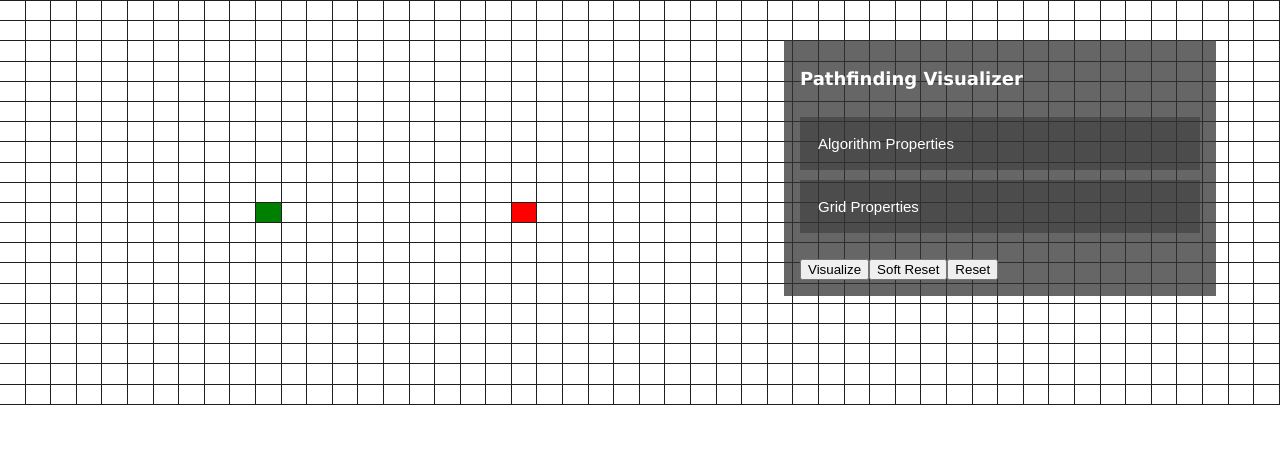
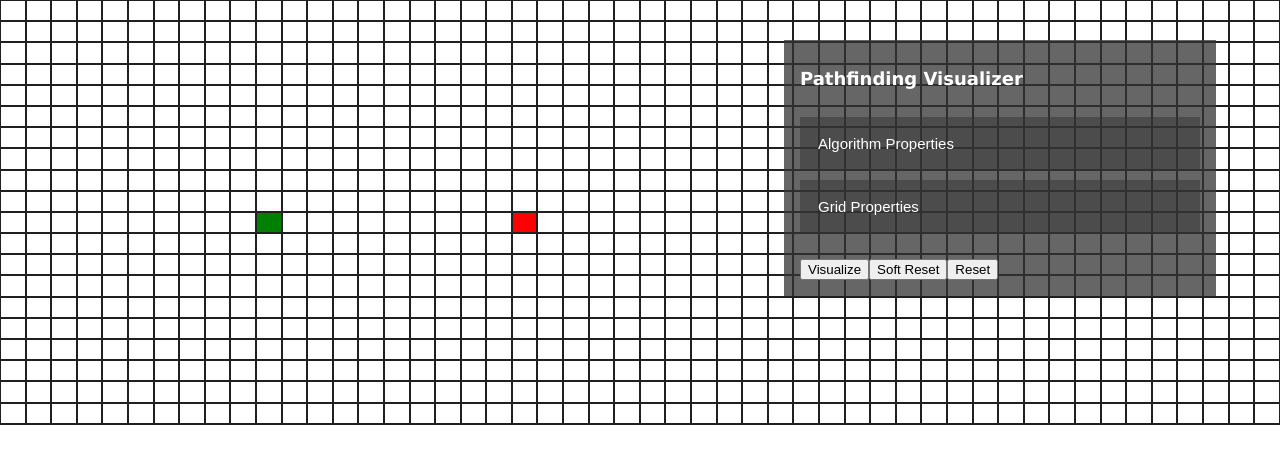
Before and after one commit to gdkat/Pathfinding-Visualized, a React (Create React App) app: page / in a window 1280 px wide. Shown: the top 464 px of the page. Built offline with nearby package versions, Linux system fonts and the light colour scheme.

Commit message:
Grid Size Edits + Fixed Settings Drag Bug on first click

```diff
--- a/src/App.css
+++ b/src/App.css
@@ -4,5 +4,4 @@ body {
   width: 100%;
   height: 100%;
   position: relative;
-  overflow: hidden;
 }
--- a/src/PathfindingVisualizer/Node/Node.css
+++ b/src/PathfindingVisualizer/Node/Node.css
@@ -1,6 +1,6 @@
 .node {
   flex: 1;
-  border-right: 0.5px solid rgb(32, 32, 32);
+  border: 0.5px solid rgb(32, 32, 32);
   padding-bottom: 1.5%;
   padding-right: 1.5%;
   position: relative;
@@ -132,6 +132,7 @@
 
 .node-wall {
   background-color: darkslategray;
+  transition: 0.3s;
   /* animation-name: wallNodeAnimation;
   animation-duration: 0.3s;
   animation-timing-function: ease-out;
--- a/src/PathfindingVisualizer/NodeGrid/NodeGrid.css
+++ b/src/PathfindingVisualizer/NodeGrid/NodeGrid.css
@@ -3,10 +3,10 @@
 }
 
 .node-grid-row {
-  border-bottom: 0.5px solid rgb(32, 32, 32);
+  /* border-bottom: 0.5px solid rgb(32, 32, 32); */
   display: flex;
 }
 
-.node-grid-row:first-child {
-  border-top: 0.5px solid rgb(32, 32, 32);
+.node-grid-row:last-child .node {
+  border-bottom: 2px solid rgb(32, 32, 32);
 }
--- a/src/PathfindingVisualizer/Settings/Settings.css
+++ b/src/PathfindingVisualizer/Settings/Settings.css
@@ -10,6 +10,7 @@
   cursor: move;
   color: white;
   font-family: Verdana, Geneva, Tahoma, sans-serif;
+  transform: translate3d(0, 0, 0);
 }
 
 .settings.pass-through {
--- a/src/PathfindingVisualizer/Settings/Settings.jsx
+++ b/src/PathfindingVisualizer/Settings/Settings.jsx
@@ -12,8 +12,8 @@ const Settings = (props) => {
     active: false,
     initialX: 0,
     initialY: 0,
-    draggingX: 0,
-    draggingY: 0,
+    currentX: 0,
+    currentY: 0,
     offsetX: 0,
     offsetY: 0,
   });
@@ -85,7 +85,7 @@ const Settings = (props) => {
     });
   };
 
-  function drag(e) {
+  const onDrag = (e) => {
     if (!dragging.active && e.currentTarget === settingsDiv.current) return;
 
     let currentX, currentY;
@@ -96,7 +96,7 @@ const Settings = (props) => {
     currentY = e.clientY - dragging.offsetY;
 
     setDragging({ ...dragging, currentX, currentY });
-  }
+  };
 
   const accordions = [
     {
@@ -141,7 +141,7 @@ const Settings = (props) => {
             id="grid-rows"
             name="grid-rows"
             value={gridProps.rows}
-            max={30}
+            // max={30}
             disabled={sortingProps.active}
             style={{
               width: 50,
@@ -159,7 +159,7 @@ const Settings = (props) => {
             id="grid-cols"
             name="grid-cols"
             value={gridProps.cols}
-            max={60}
+            // max={60}
             disabled={sortingProps.active}
             style={{
               width: 50,
@@ -178,7 +178,7 @@ const Settings = (props) => {
             id="weighted"
             name="weighted"
             value="weighted"
-            checked={gridProps.weighted}
+            defaultChecked={gridProps.weighted}
             onClick={onWeightedToggle}
             disabled={sortingProps.active}
           />
@@ -229,7 +229,7 @@ const Settings = (props) => {
           offsetY: e.clientY - dragging.initialY,
         });
       }}
-      onMouseMove={drag}
+      onMouseMove={onDrag}
     >
       <h1 className="settings-header">Pathfinding Visualizer</h1>
       <div className="settings-options">
```
